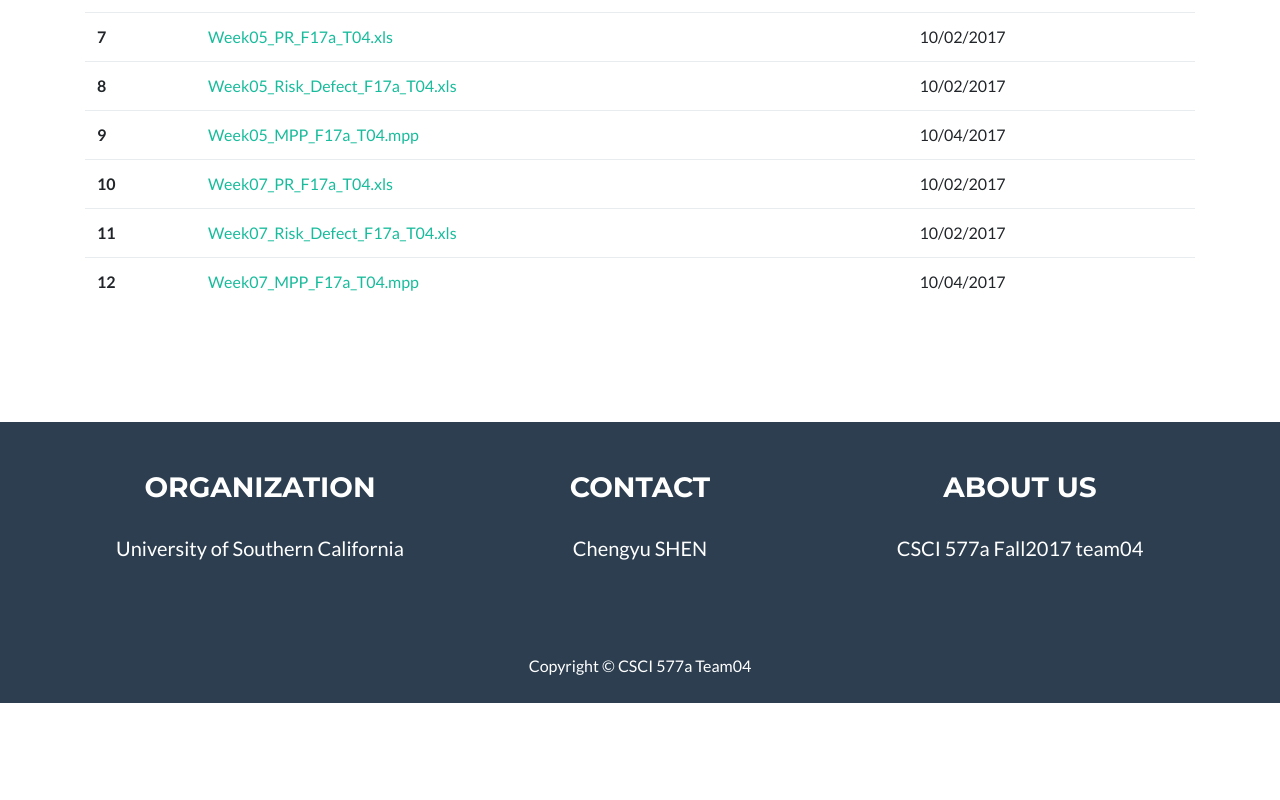
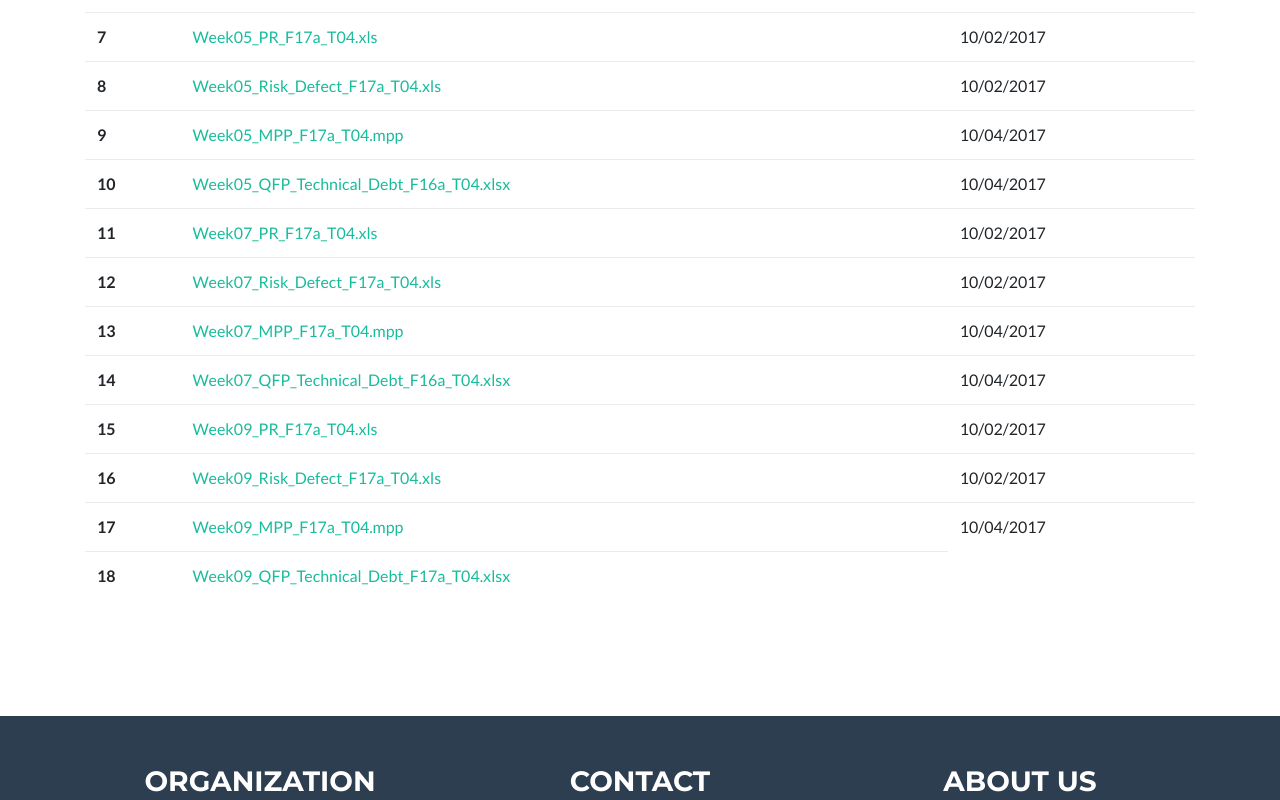
Before and after one commit to CSCI577a-f17-team04/Class-website, a website: page PR/index.html in a window 1280 px wide. Shown: the part 617-1417 px from the top of the page. Before the commit the page ends 1320 px from the top, so only its background shows below. Drawn offline with Linux system fonts and the light colour scheme.

Commit message:
Weeksite week09

```diff
--- a/PR/index.html
+++ b/PR/index.html
@@ -160,24 +160,59 @@
                 <td>10/04/2017</td>
 
             </tr>
+            <tr>
+                <th scope="row">10</th>
+                <td><a href="Week05_QFP_Technical_Debt_F17a_T04.xlsx">Week05_QFP_Technical_Debt_F16a_T04.xlsx</a></td>
+                <td>10/04/2017</td>
+
+            </tr>
 
             <tr>
-                <th scope="row">10</th>
+                <th scope="row">11</th>
                 <td><a href="Week07_PR_F16a_T04.xlsx">Week07_PR_F17a_T04.xls</a></td>
                 <td>10/02/2017</td>
 
             </tr>
             <tr>
-                <th scope="row">11</th>
+                <th scope="row">12</th>
                 <td><a href="Week07_Risk_Defect_F17a_T04.xlsx">Week07_Risk_Defect_F17a_T04.xls</a></td>
                 <td>10/02/2017</td>
 
             </tr>
             <tr>
-                <th scope="row">12</th>
+                <th scope="row">13</th>
                 <td><a href="Week07_MPP_F17a_T04.mpp">Week07_MPP_F17a_T04.mpp</a></td>
                 <td>10/04/2017</td>
 
+            </tr>
+            <tr>
+                <th scope="row">14</th>
+                <td><a href="Week07_QFP_Technical_Debt_F17a_T04.xlsx">Week07_QFP_Technical_Debt_F16a_T04.xlsx</a></td>
+                <td>10/04/2017</td>
+
+            </tr>
+
+            <tr>
+                <th scope="row">15</th>
+                <td><a href="Week09_PR_F16a_T04.xlsx">Week09_PR_F17a_T04.xls</a></td>
+                <td>10/02/2017</td>
+
+            </tr>
+            <tr>
+                <th scope="row">16</th>
+                <td><a href="Week09_Risk_Defect_F17a_T04.xlsx">Week09_Risk_Defect_F17a_T04.xls</a></td>
+                <td>10/02/2017</td>
+
+            </tr>
+            <tr>
+                <th scope="row">17</th>
+                <td><a href="Week09_MPP_F17a_T04.mpp">Week09_MPP_F17a_T04.mpp</a></td>
+                <td>10/04/2017</td>
+
+            </tr>
+            <tr>
+                <th scope="row">18</th>
+                <td><a href="Week09_QFP_Technical_Debt_F17a_T04.xlsx">Week09_QFP_Technical_Debt_F17a_T04.xlsx</a></td>
             </tr>
 
             </tbody>
```
Also changed, not shown: PR/Week09_PR_F16a_T04.csv (added, +15 -0 lines), index.html (+1 -1 lines), 7 other files.
